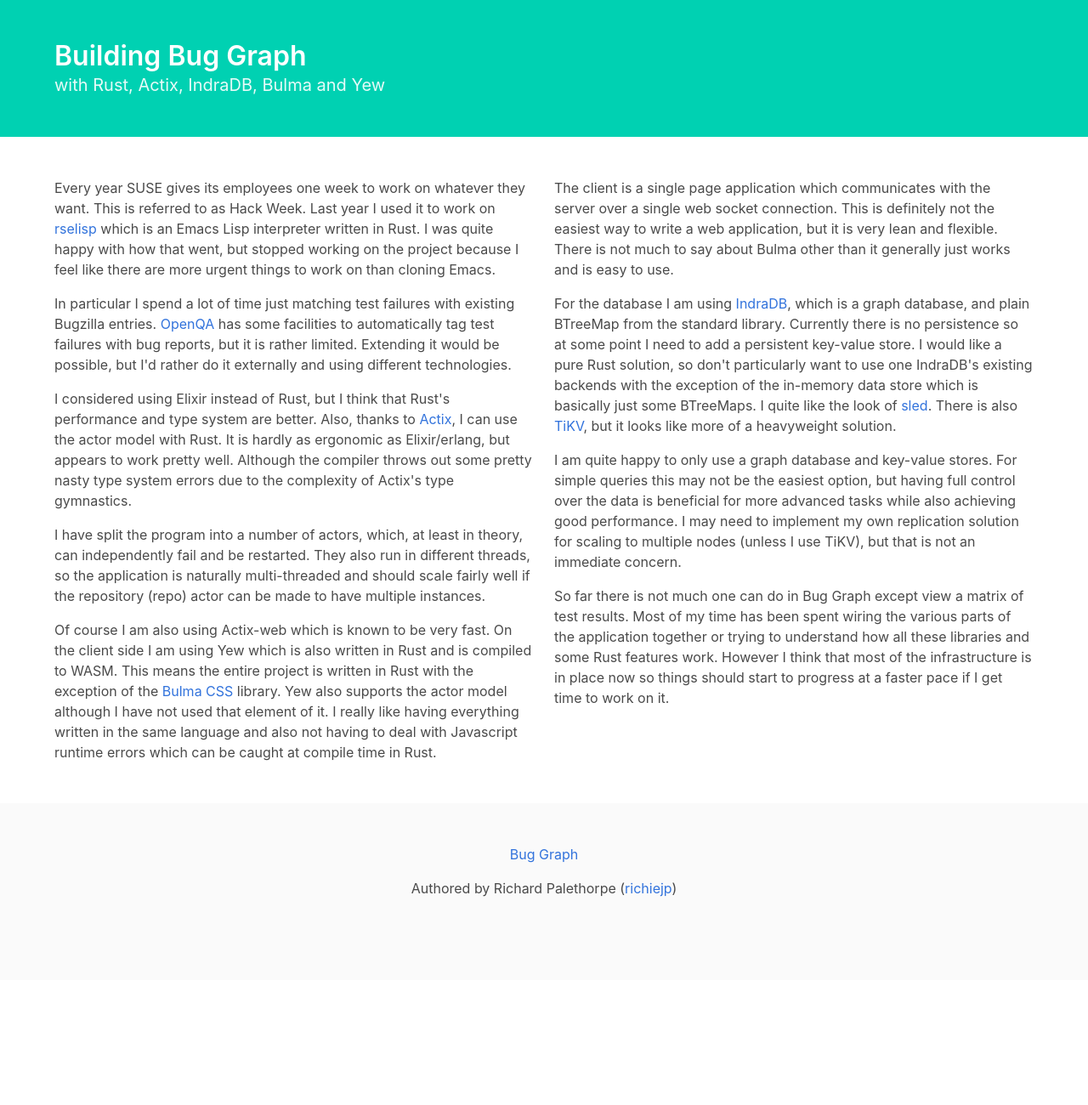
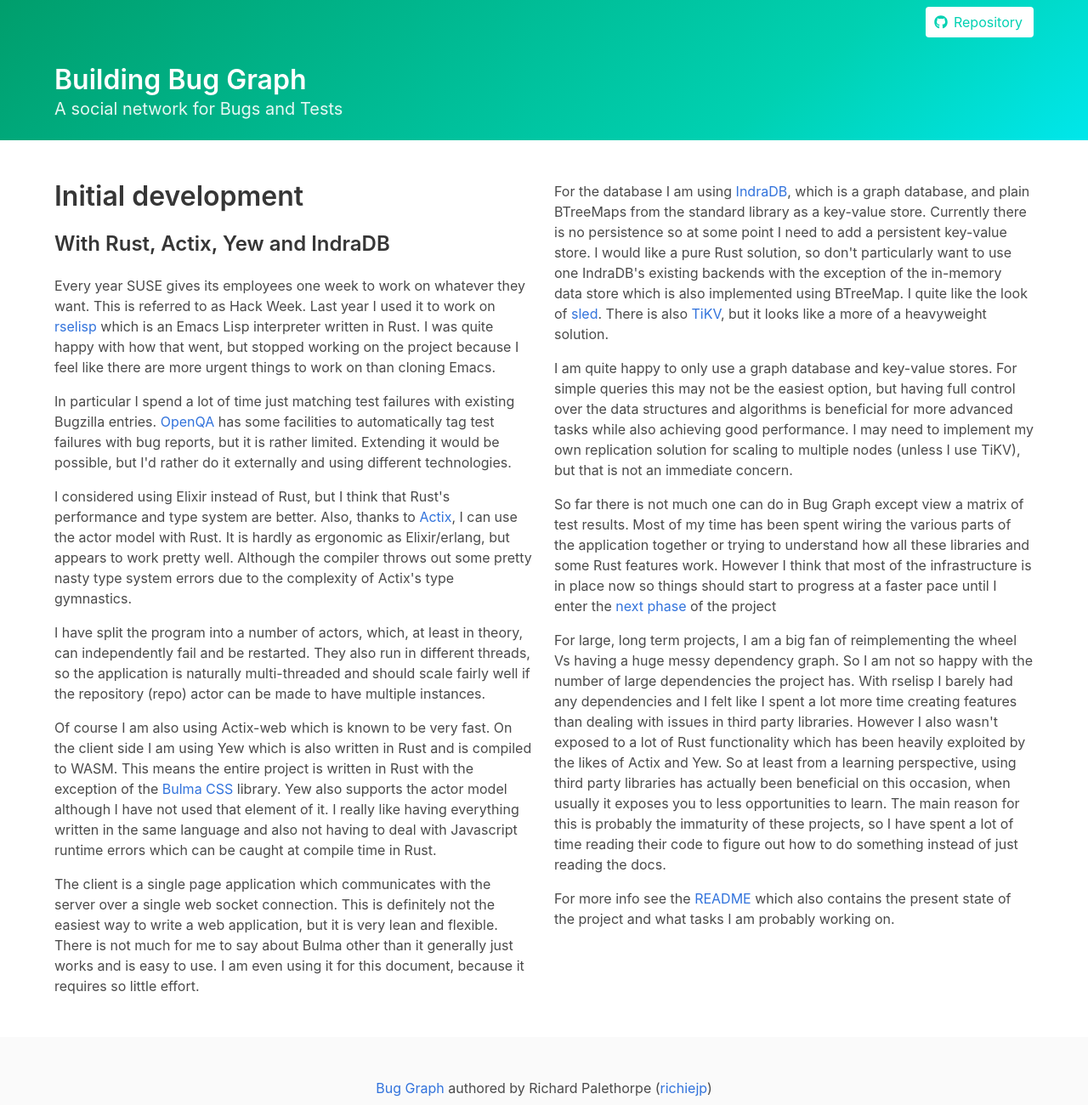
Before and after one commit to richiejp/bug-graph, a plain HTML site: page index.html in a window 1280 px wide. Shown: the whole page at 85% size. Before the commit the page ends 1153 px from the top, so only its background shows below. Drawn offline with nearby package versions, Linux system fonts and the light colour scheme.

Commit message:
Update the article

```diff
--- a/index.html
+++ b/index.html
@@ -8,14 +8,32 @@
     <script defer src="https://use.fontawesome.com/releases/v5.1.0/js/all.js"></script>
   </head>
   <body>
-    <section class="hero is-primary">
+    <section class="hero is-primary is-bold is-small">
+      <div class="hero-head">
+	<nav class="navbar">
+	  <div class="container">
+            <div class="navbar-menu">
+              <div class="navbar-end">
+		<span class="navbar-item">
+		  <a class="button is-primary is-inverted" href="https://github.com/richiejp/bug-graph">
+                    <span class="icon">
+                      <i class="fab fa-github"></i>
+                    </span>
+                    <span>Repository</span>
+		  </a>
+		</span>
+              </div>
+            </div>
+	  </div>
+	</nav>
+      </div>
       <div class="hero-body">
 	<div class="container">
 	  <h1 class="title">
             Building Bug Graph
 	  </h1>
 	  <h2 class="subtitle">
-	    with Rust, Actix, IndraDB, Bulma and Yew
+            A social network for Bugs and Tests
 	  </h2>
 	</div>
       </div>
@@ -25,6 +43,8 @@
 	<div class="columns">
 	  <div class="column">
 	    <div class="content">
+	      <h3 class="title is-3">Initial development</h3>
+	      <h4 class="title is-4">With Rust, Actix, Yew and IndraDB</h4>
 	      <p>Every year SUSE gives its employees one week to work on whatever
 		they want. This is referred to as Hack Week. Last year I used it to
 		work on <a href="https://github.com/richiejp/rselisp">rselisp</a>
@@ -60,42 +80,64 @@
 		same language and also not having to deal with Javascript
 		runtime errors which can be caught at compile time in
 		Rust.</p>
+	      <p>The client is a single page application which communicates
+		with the server over a single web socket connection. This is
+		definitely not the easiest way to write a web application, but
+		it is very lean and flexible. There is not much for me to say
+		about Bulma other than it generally just works and is easy to
+		use. I am even using it for this document, because it
+		requires so little effort.</p>
 	    </div>
 	  </div>
 	  <div class="column">
 	    <div class="content">
-	      <p>The client is a single page application which communicates
-		with the server over a single web socket connection. This is
-		definitely not the easiest way to write a web application, but
-		it is very lean and flexible. There is not much to say about
-		Bulma other than it generally just works and is easy to
-		use.</p>
 	      <p>For the database I am
 		using <a href="https://github.com/indradb">IndraDB</a>, which
-		is a graph database, and plain BTreeMap from the standard
-		library. Currently there is no persistence so at some point I
-		need to add a persistent key-value store. I would like a pure
-		Rust solution, so don't particularly want to use one IndraDB's
-		existing backends with the exception of the in-memory data
-		store which is basically just some BTreeMaps. I quite like the
-		look
+		is a graph database, and plain BTreeMaps from the standard
+		library as a key-value store. Currently there is no
+		persistence so at some point I need to add a persistent
+		key-value store. I would like a pure Rust solution, so don't
+		particularly want to use one IndraDB's existing backends with
+		the exception of the in-memory data store which is also
+		implemented using BTreeMap. I quite like the look
 		of <a href="https://github.com/spacejam/sled">sled</a>. There
 		is also <a href="https://github.com/pingcap/tikv">TiKV</a>,
-		but it looks like more of a heavyweight solution.</p>
+		but it looks like a more of a heavyweight solution.</p>
 	      <p>I am quite happy to only use a graph database and key-value
 		stores. For simple queries this may not be the easiest option,
-		but having full control over the data is beneficial for more
-		advanced tasks while also achieving good performance. I may
-		need to implement my own replication solution for scaling to
-		multiple nodes (unless I use TiKV), but that is not an
-		immediate concern.</p>
+		but having full control over the data structures and
+		algorithms is beneficial for more advanced tasks while also
+		achieving good performance. I may need to implement my own
+		replication solution for scaling to multiple nodes (unless I
+		use TiKV), but that is not an immediate concern.</p>
 	      <p>So far there is not much one can do in Bug Graph except view
-		a matrix of test results. Most of my time has been spent wiring
-		the various parts of the application together or trying to
-		understand how all these libraries and some Rust features
+		a matrix of test results. Most of my time has been spent
+		wiring the various parts of the application together or trying
+		to understand how all these libraries and some Rust features
 		work. However I think that most of the infrastructure is in
-		place now so things should start to progress at a faster pace if
-		I get time to work on it.</p>
+		place now so things should start to progress at a faster pace
+		until I enter
+		the <a href="https://github.com/richiejp/bug-graph#current-state">next
+		phase</a> of the project</p>
+	      <p>For large, long term projects, I am a big fan of
+		reimplementing the wheel Vs having a huge messy dependency
+		graph. So I am not so happy with the number of large
+		dependencies the project has. With rselisp I barely had any
+		dependencies and I felt like I spent a lot more time creating
+		features than dealing with issues in third party
+		libraries. However I also wasn't exposed to a lot of Rust
+		functionality which has been heavily exploited by the likes of
+		Actix and Yew. So at least from a learning perspective, using
+		third party libraries has actually been beneficial on this
+		occasion, when usually it exposes you to less opportunities to
+		learn. The main reason for this is probably the immaturity of
+		these projects, so I have spent a lot of time reading their
+		code to figure out how to do something instead of just reading
+		the docs.</p>
+	      <p>For more info see
+	      the <a href="https://github.com/richiejp/bug-graph#synopsis">README</a>
+	      which also contains the present state of the project and what
+	      tasks I am probably working on.</p>
 	    </div>
 	  </div>
 	</div>
@@ -103,9 +145,8 @@
     </section>
     <footer class="footer">
       <div class="content has-text-centered">
-	<p><a href="https://github.com/richiejp/bug-graph">Bug Graph</a></p>
 	<p>
-	  Authored by Richard Palethorpe (<a href="https://github.com/richiejp">richiejp</a>)
+	  <a href="https://github.com/richiejp/bug-graph">Bug Graph</a> authored by Richard Palethorpe (<a href="https://github.com/richiejp">richiejp</a>)
 	</p>
       </div>
     </footer>
```
